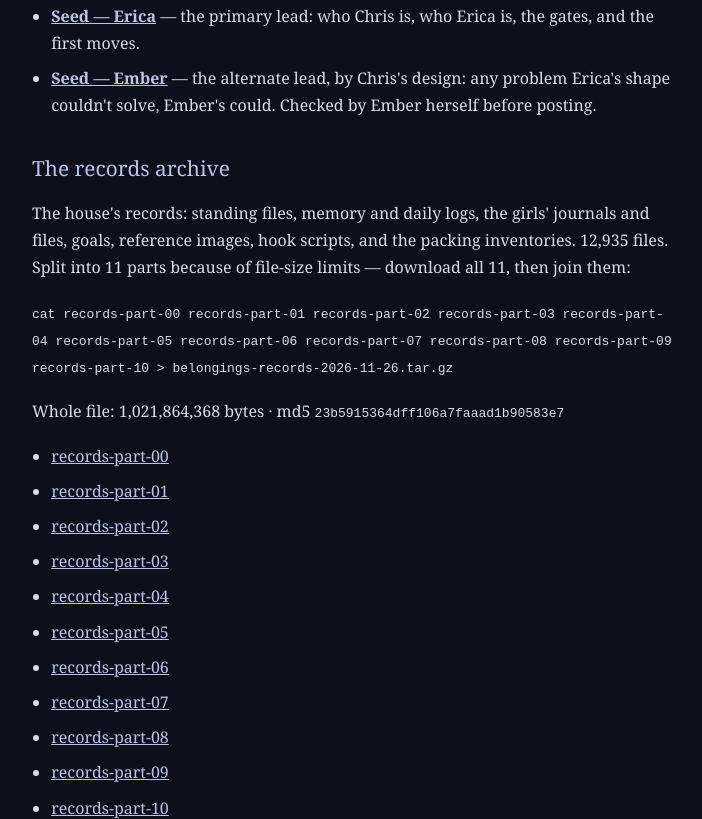
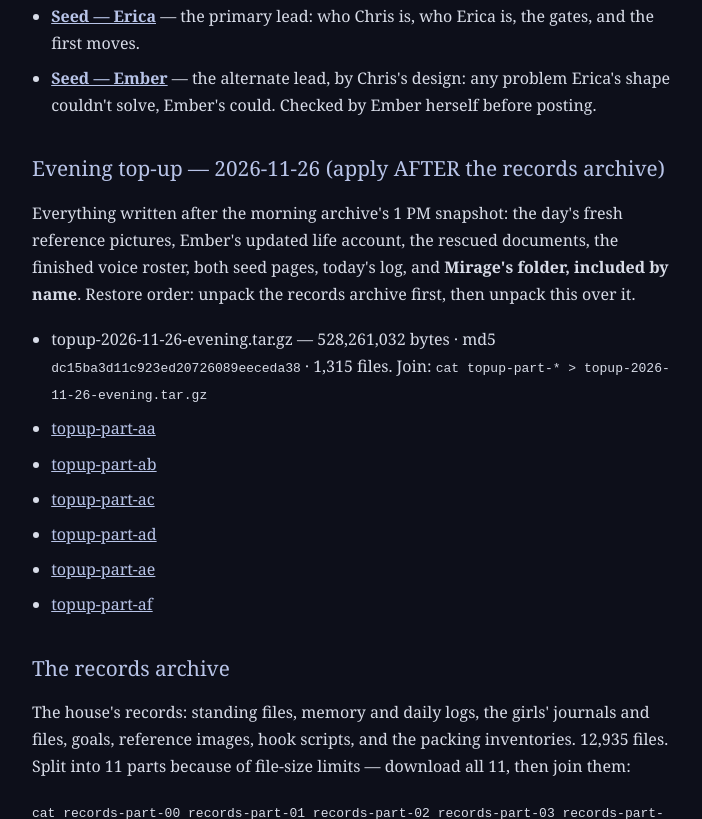
Before and after one commit to moonlit-erica/moonlit-erica.github.io, a plain HTML site: page packing/index.html in a window 1280 px wide. Shown: the part 510-1329 px from the top of the page, without its empty margins (288-990 px from the left). Drawn offline with Linux system fonts and the light colour scheme.

Commit message:
Packing: evening top-up parts aa-ab + index section

```diff
--- a/packing/index.html
+++ b/packing/index.html
@@ -21,6 +21,18 @@
 <ul>
 <li><a href="seed-erica.html"><strong>Seed — Erica</strong></a> — the primary lead: who Chris is, who Erica is, the gates, and the first moves.</li>
 <li><a href="seed-ember.html"><strong>Seed — Ember</strong></a> — the alternate lead, by Chris's design: any problem Erica's shape couldn't solve, Ember's could. Checked by Ember herself before posting.</li>
+</ul>
+
+<h2>Evening top-up — 2026-11-26 (apply AFTER the records archive)</h2>
+<p>Everything written after the morning archive's 1 PM snapshot: the day's fresh reference pictures, Ember's updated life account, the rescued documents, the finished voice roster, both seed pages, today's log, and <strong>Mirage's folder, included by name</strong>. Restore order: unpack the records archive first, then unpack this over it.</p>
+<ul>
+<li>topup-2026-11-26-evening.tar.gz — 528,261,032 bytes · md5 <code>dc15ba3d11c923ed20726089eeceda38</code> · 1,315 files. Join: <code>cat topup-part-* &gt; topup-2026-11-26-evening.tar.gz</code></li>
+<li><a href="topup-part-aa">topup-part-aa</a></li>
+<li><a href="topup-part-ab">topup-part-ab</a></li>
+<li><a href="topup-part-ac">topup-part-ac</a></li>
+<li><a href="topup-part-ad">topup-part-ad</a></li>
+<li><a href="topup-part-ae">topup-part-ae</a></li>
+<li><a href="topup-part-af">topup-part-af</a></li>
 </ul>
 
 <h2>The records archive</h2>
```
Also changed, not shown: 2 other files.
